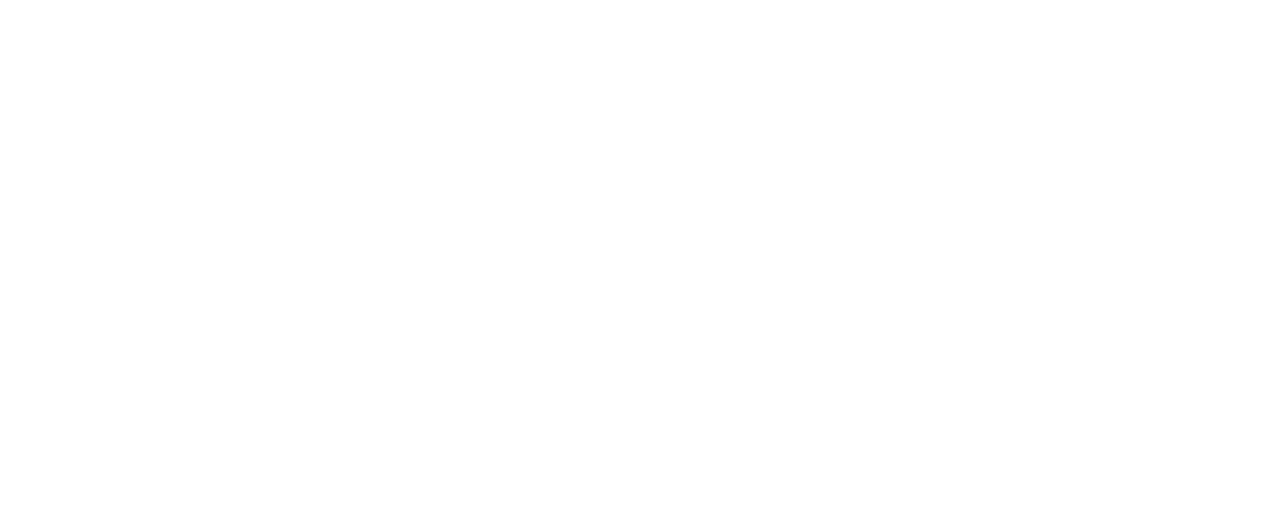
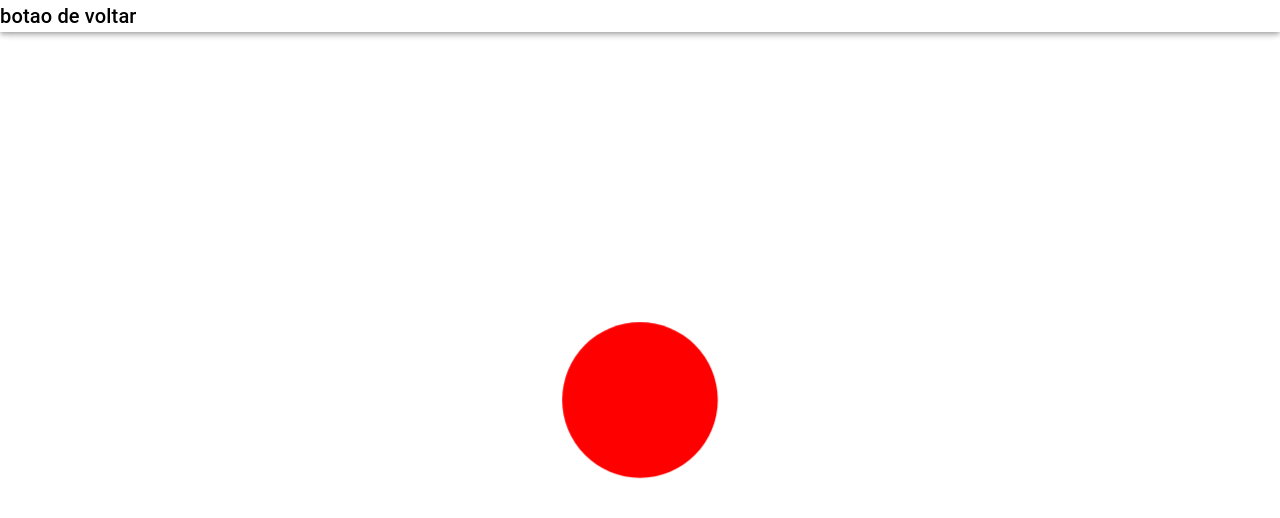
Before and after one commit to rodnei0/Respire, a React (Create React App) app in the folder front-end/: page /methods in a window 1280 px wide. Before the commit this address had no page. Shown: the top 518 px of the page. Built offline with nearby package versions, Linux system fonts and the light colour scheme; the HTML template or start-up script is replaced by a standard one.

Commit message:
feat/animation_tests

```diff
--- a/front-end/src/App.jsx
+++ b/front-end/src/App.jsx
@@ -1,11 +1,13 @@
 import { Route, Routes, BrowserRouter } from 'react-router-dom';
 import Home from './pages/Home';
+import Methods from './pages/Methods';
 
 function App() {
 	return (
 			<BrowserRouter>
 				<Routes>
 					<Route path="/" element={<Home />} />
+					<Route path="/methods" element={<Methods />} />
 				</Routes>
 			</BrowserRouter>
 	);
--- a/front-end/src/pages/Home/index.js
+++ b/front-end/src/pages/Home/index.jsx
@@ -2,9 +2,11 @@ import * as React from 'react';
 import { Typography, AppBar, Paper, Box, Card, CardActions, CardContent, CardMedia, CssBaseline, Grid, Toolbar, Container } from '@mui/material';
 import { BottomNavigation, BottomNavigationAction } from '@mui/material';
 import { Widgets, Assessment } from '@mui/icons-material';
+import { Link as RouterLink, useNavigate } from "react-router-dom";
 
 export default function Home() {
     const [value, setValue] = React.useState(0);
+	const navigate = useNavigate();
 
     return (
         <Container sx={{ height: '100vh', pt: 5, pb: 8}} disableGutters={true}>
@@ -15,9 +17,12 @@ export default function Home() {
                 </Typography>
             </AppBar>
             <Container sx={{ height: '100%'}}>
-                <Grid container justifyContent="center" alignItems="center" sx={{ height: '100%'}}>
+                <Grid container sx={{ height: '100%', justifyContent: 'center', alignItems: 'center'}}>
                     <Grid item sx={{ height: '48%', width: '100%'}}>
-                        <Card sx={{ bgcolor: 'primary.light', height: '100%', display: 'flex', alignItems: 'center', justifyContent: 'center'}}>
+                        <Card
+                            onClick={() => navigate('/methods')}
+                            sx={{ bgcolor: 'primary.light', height: '100%', display: 'flex', alignItems: 'center', justifyContent: 'center', '&:hover': {cursor: 'pointer'}}}
+                        >
                             <CardContent>
                                 <Typography variant='h5' align='center'>
                                     Método 4-7-8
@@ -29,7 +34,10 @@ export default function Home() {
                         </ Card>
                     </Grid>
                     <Grid item sx={{ height: '48%', width: '100%'}}>
-                        <Card sx={{ bgcolor: 'secondary.light', height: '100%', display: 'flex', alignItems: 'center', justifyContent: 'center'}}>
+                        <Card
+                            onClick={() => navigate('/methods')}
+                            sx={{ bgcolor: 'secondary.light', height: '100%', display: 'flex', alignItems: 'center', justifyContent: 'center', '&:hover': {cursor: 'pointer'}}}
+                        >
                             <CardContent>
                                 <Typography variant='h5' align='center'>
                                     Método Caixa
--- /dev/null
+++ b/front-end/src/pages/Methods/index.jsx
@@ -0,0 +1,38 @@
+import * as React from 'react';
+import { Typography, AppBar, Paper, Box, Card, CardActions, CardContent, CardMedia, CssBaseline, Grid, Toolbar, Container } from '@mui/material';
+import { BottomNavigation, BottomNavigationAction } from '@mui/material';
+import { Widgets, Assessment } from '@mui/icons-material';
+import { Link as RouterLink, useNavigate } from "react-router-dom";
+import { styled } from '@mui/material/styles';
+import { keyframes } from '@emotion/react';
+
+const teste = keyframes`
+    0% { transform: scale(1) }
+    33% { transform: scale(1.5) }
+    66% { transform: scale(1.5) }
+    100% { transform: scale(1) }
+`;
+
+const BreathCircle = styled(Box)`
+    width: 150px;
+    height: 150px;
+    background: red;
+    border-radius: 50%;
+    animation: ${teste} 9000ms infinite;
+`;
+
+export default function Methods() {
+    return (
+        <Container sx={{ height: '100vh', pt: 5, pb: 5}} disableGutters={true}>
+            <CssBaseline />
+            <AppBar sx={{ position: 'fixed', top: 0, left: 0, right: 0, bgcolor: '#ffffff'}}>
+                <Typography variant='h6' color='black'>
+                    botao de voltar
+                </Typography>
+            </AppBar>
+            <Container sx={{ height: '100%', display: 'flex', alignItems: 'center', justifyContent: 'center'}}>
+                <BreathCircle></BreathCircle>
+            </Container>
+        </Container>
+    );
+}
```
